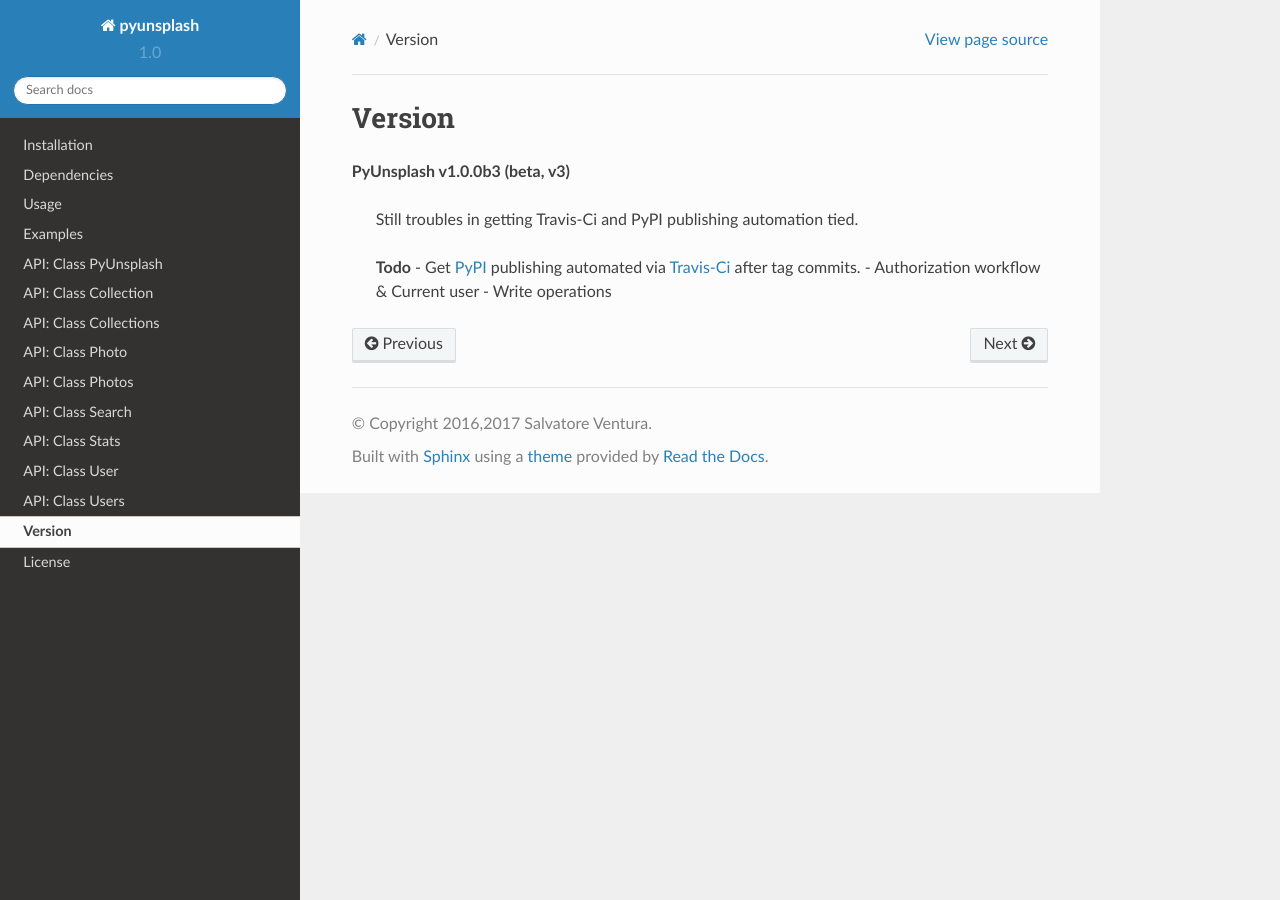
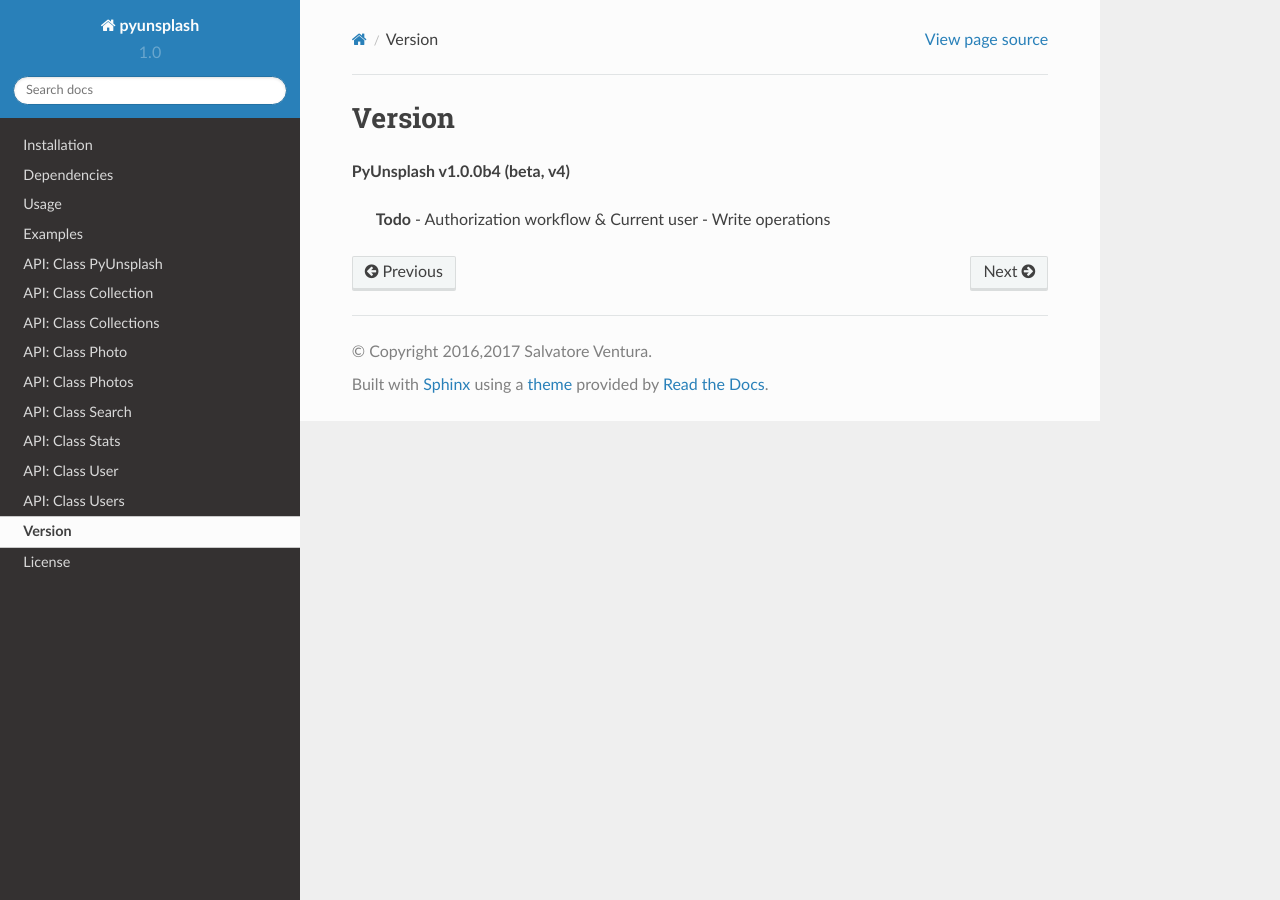
Before and after one commit to salvoventura/pyunsplash, a Sphinx documentation site: the page built from docs/source/version.rst, in a window 1280 px wide. Built offline with Sphinx 7.4.7 and the Read the Docs theme 2.0.0, drawn with Linux system fonts in a browser that asks for light colours.

Commit message:
- Prepare new release b4

```diff
--- a/docs/source/version.rst
+++ b/docs/source/version.rst
@@ -1,10 +1,7 @@
 Version
 =======
-**PyUnsplash v1.0.0b3 (beta, v3)**
-
-    Still troubles in getting Travis-Ci and PyPI publishing automation tied.
+**PyUnsplash v1.0.0b4 (beta, v4)**
 
     **Todo**
-    - Get `PyPI <https://pypi.python.org/pypi/pyunsplash/>`_ publishing automated via `Travis-Ci <https://travis-ci.org/salvoventura/pyunsplash/>`_ after tag commits.
     - Authorization workflow & Current user
     - Write operations
```
Also changed, not shown: README.rst (+8 -0 lines).
